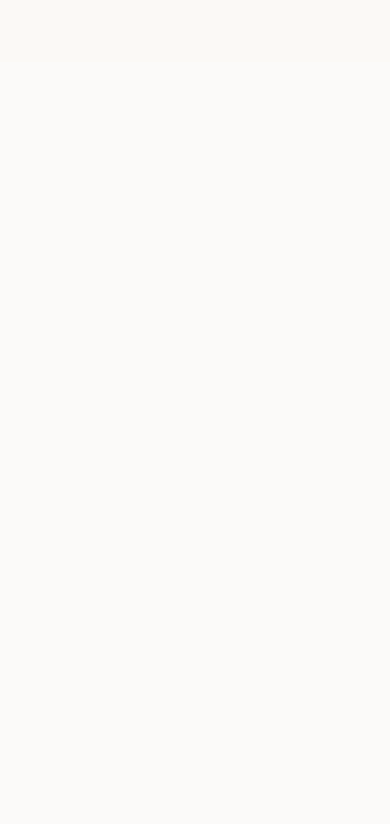
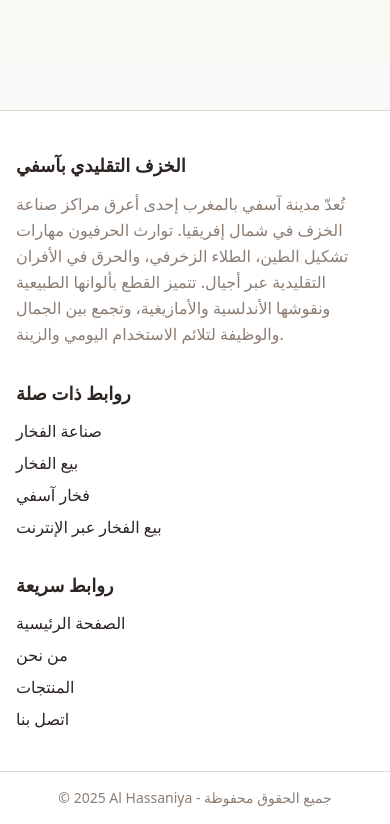
Before and after one commit to RACHIDYAYA/darel-fakhar, a React (Vite) app: page / in a window 390 px wide. Shown: the part 1019-1843 px from the top of the page. Before the commit the page ends 1081 px from the top, so only its background shows below. Built offline with nearby package versions, Linux system fonts and the light colour scheme; no server answers; the database is empty.

Commit message:
Add responsive Footer component with Arabic content and SEO links
cgen-696f04be991249efa6caf5f9f14c4519

```diff
--- a/src/App.tsx
+++ b/src/App.tsx
@@ -19,6 +19,7 @@ import Logout from "./pages/Logout";
 import Blog from "./pages/Blog";
 import BlogPost from "./pages/BlogPost";
 import NotFound from "./pages/NotFound";
+import About from "./pages/About";
 import './i18n';
 
 const queryClient = new QueryClient();
@@ -40,6 +41,7 @@ const App = () => (
                 <Route path="/contact" element={<Contact />} />
                 <Route path="/blog" element={<Blog />} />
                 <Route path="/blog/:slug" element={<BlogPost />} />
+                <Route path="/about" element={<About />} />
                 <Route path="/login" element={<Login />} />
                 <Route path="/register" element={<Register />} />
                 <Route path="/logout" element={<Logout />} />
--- /dev/null
+++ b/src/components/Footer.tsx
@@ -0,0 +1,79 @@
+import { Link } from "react-router-dom";
+
+const Footer = () => {
+  return (
+    <footer className="bg-card border-t border-border mt-12">
+      <div className="container mx-auto px-4 py-10 grid grid-cols-1 md:grid-cols-3 gap-8">
+        <div>
+          <h3 className="text-lg font-semibold">الخزف التقليدي بآسفي</h3>
+          <p className="mt-3 text-muted-foreground leading-relaxed">
+            تُعدّ مدينة آسفي بالمغرب إحدى أعرق مراكز صناعة الخزف في شمال إفريقيا. توارث
+            الحرفيون مهارات تشكيل الطين، الطلاء الزخرفي، والحرق في الأفران التقليدية عبر أجيال.
+            تتميز القطع بألوانها الطبيعية ونقوشها الأندلسية والأمازيغية، وتجمع بين الجمال والوظيفة
+            لتلائم الاستخدام اليومي والزينة.
+          </p>
+        </div>
+
+        <div>
+          <h4 className="text-lg font-semibold">روابط ذات صلة</h4>
+          <ul className="mt-3 space-y-2">
+            <li>
+              <Link to="/blog" className="text-foreground hover:text-pottery-gold transition-colors">
+                صناعة الفخار
+              </Link>
+            </li>
+            <li>
+              <Link to="/shop" className="text-foreground hover:text-pottery-gold transition-colors">
+                بيع الفخار
+              </Link>
+            </li>
+            <li>
+              <Link to="/shop" className="text-foreground hover:text-pottery-gold transition-colors">
+                فخار آسفي
+              </Link>
+            </li>
+            <li>
+              <Link to="/shop" className="text-foreground hover:text-pottery-gold transition-colors">
+                بيع الفخار عبر الإنترنت
+              </Link>
+            </li>
+          </ul>
+        </div>
+
+        <div>
+          <h4 className="text-lg font-semibold">روابط سريعة</h4>
+          <ul className="mt-3 space-y-2">
+            <li>
+              <Link to="/" className="text-foreground hover:text-pottery-gold transition-colors">
+                الصفحة الرئيسية
+              </Link>
+            </li>
+            <li>
+              <Link to="/about" className="text-foreground hover:text-pottery-gold transition-colors">
+                من نحن
+              </Link>
+            </li>
+            <li>
+              <Link to="/shop" className="text-foreground hover:text-pottery-gold transition-colors">
+                المنتجات
+              </Link>
+            </li>
+            <li>
+              <Link to="/contact" className="text-foreground hover:text-pottery-gold transition-colors">
+                اتصل بنا
+              </Link>
+            </li>
+          </ul>
+        </div>
+      </div>
+
+      <div className="border-t border-border">
+        <div className="container mx-auto px-4 py-4 text-center text-sm text-muted-foreground">
+          © 2025 Al Hassaniya - جميع الحقوق محفوظة
+        </div>
+      </div>
+    </footer>
+  );
+};
+
+export default Footer;
--- /dev/null
+++ b/src/pages/About.tsx
@@ -0,0 +1,18 @@
+import Header from "@/components/Header";
+
+const About = () => {
+  return (
+    <div className="min-h-screen bg-background">
+      <Header />
+      <main className="container mx-auto px-4 py-12">
+        <h1 className="text-2xl md:text-3xl font-bold mb-4">من نحن</h1>
+        <p className="text-muted-foreground leading-relaxed max-w-3xl">
+          نحن تعاونية حرفية متخصصة في صناعة الخزف التقليدي المغربي بلم��ة عصرية. نحتفي بإرث آسفي
+          العريق ونضمن جودة عالية في كل قطعة، من الأطباق والزخارف إلى القطع الفنية الفريدة.
+        </p>
+      </main>
+    </div>
+  );
+};
+
+export default About;
--- a/src/pages/Index.tsx
+++ b/src/pages/Index.tsx
@@ -1,6 +1,7 @@
 import Header from "@/components/Header";
 import HeroSlider from "@/components/HeroSlider";
 import ProductGrid from "@/components/ProductGrid";
+import Footer from "@/components/Footer";
 
 const Index = () => {
   return (
@@ -10,6 +11,7 @@ const Index = () => {
         <HeroSlider />
         <ProductGrid />
       </main>
+      <Footer />
     </div>
   );
 };
```
